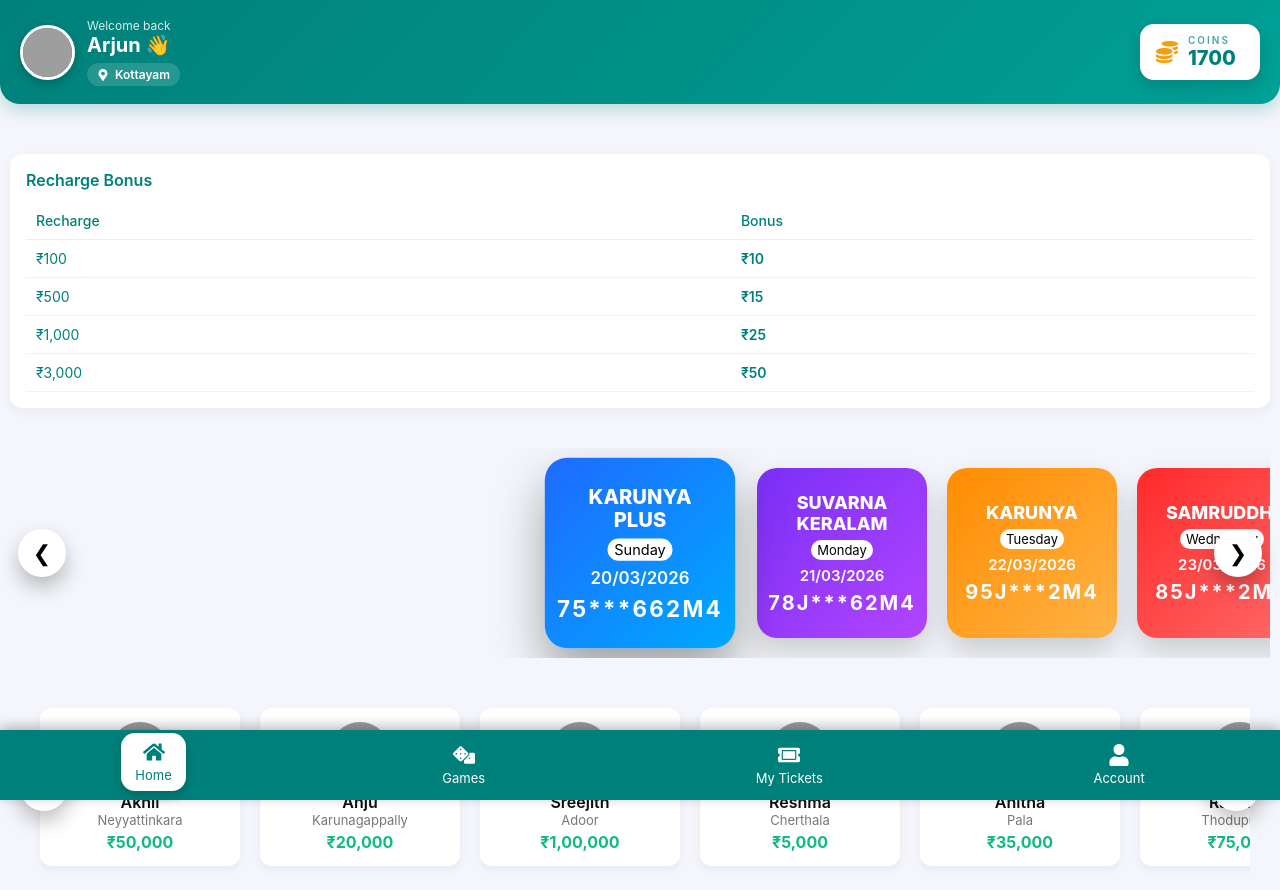
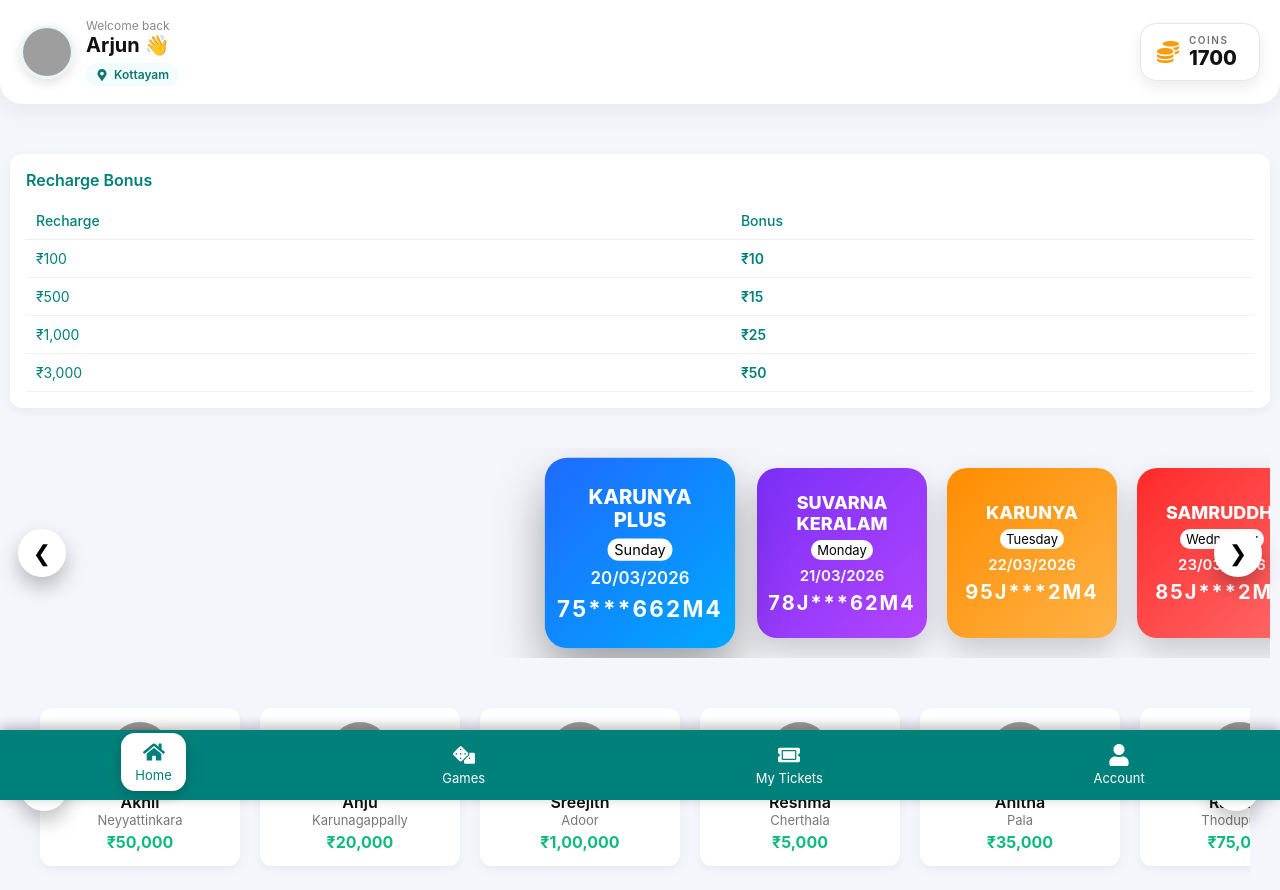
Before and after one commit to reluctant-king/Mini_Lotto_web_app, a React (Vite) app: page / in a window 1280 px wide. Shown: the top 890 px of the page. Built offline with nearby package versions, Linux system fonts and the light colour scheme; grey boxes are pictures that could not be loaded.

Commit message:
header color update

```diff
--- a/src/components/Header/header.css
+++ b/src/components/Header/header.css
@@ -1,5 +1,3 @@
-
-
 /* HEADER */
 
 .header{
@@ -8,18 +6,14 @@
 align-items:center;
 padding:18px 20px;
 
-background:linear-gradient(
-135deg,
-rgb(0 128 122),
-rgb(0 160 150)
-);
+background:#ffffff;
 
-color:white;
+color:#111;
 
-border-bottom-left-radius:20px;
-border-bottom-right-radius:20px;
+border-bottom-left-radius:22px;
+border-bottom-right-radius:22px;
 
-box-shadow:0 6px 18px rgba(0,128,122,0.25);
+box-shadow:0 8px 24px rgba(0,0,0,0.06);
 }
 
 
@@ -35,11 +29,11 @@
 /* AVATAR */
 
 .avatar{
-width:55px;
-height:55px;
+width:54px;
+height:54px;
 border-radius:50%;
-border:3px solid white;
-box-shadow:0 4px 10px rgba(0,0,0,0.2);
+border:3px solid #e6f7f6;
+box-shadow:0 4px 12px rgba(0,0,0,0.12);
 }
 
 
@@ -48,13 +42,14 @@
 .welcome{
 margin:0;
 font-size:12px;
-opacity:0.85;
+color:#888;
 }
 
 .name{
 margin:0;
 font-size:20px;
 font-weight:700;
+color:#111;
 }
 
 
@@ -67,7 +62,7 @@
 
 margin-top:6px;
 
-background:rgba(255,255,255,0.15);
+background:#f0fdfc;
 
 padding:4px 10px;
 
@@ -76,7 +71,7 @@
 font-size:12px;
 font-weight:600;
 
-backdrop-filter:blur(6px);
+color:#0f766e;
 }
 
 .location-icon{
@@ -92,18 +87,30 @@
 align-items:center;
 gap:10px;
 
-background:white;
-color:var(--primary-color);
+background:#ffffff;
+
+color:#111;
 
 padding:10px 16px;
 
-border-radius:14px;
+border-radius:16px;
 
-box-shadow:0 6px 16px rgba(0,0,0,0.15);
+border:1px solid #e5e7eb;
+
+box-shadow:0 6px 16px rgba(0,0,0,0.08);
 
 min-width:120px;
+
+transition:all .2s ease;
 }
 
+.balance-box:hover{
+transform:translateY(-2px);
+box-shadow:0 10px 22px rgba(0,0,0,0.12);
+}
+
+
+/* COIN ICON */
 
 .coin-icon{
 font-size:22px;
@@ -111,18 +118,20 @@
 }
 
 
+/* BALANCE TEXT */
+
 .balance-title{
 font-size:10px;
-letter-spacing:2px;
+letter-spacing:1.5px;
 font-weight:600;
 display:block;
-opacity:0.7;
+opacity:0.6;
 }
-
 
 .balance-amount{
 font-size:20px;
 font-weight:800;
+color:#111;
 }
 
 
@@ -131,8 +140,8 @@
 @media (max-width:600px){
 
 .avatar{
-width:45px;
-height:45px;
+width:46px;
+height:46px;
 }
 
 .name{
```
